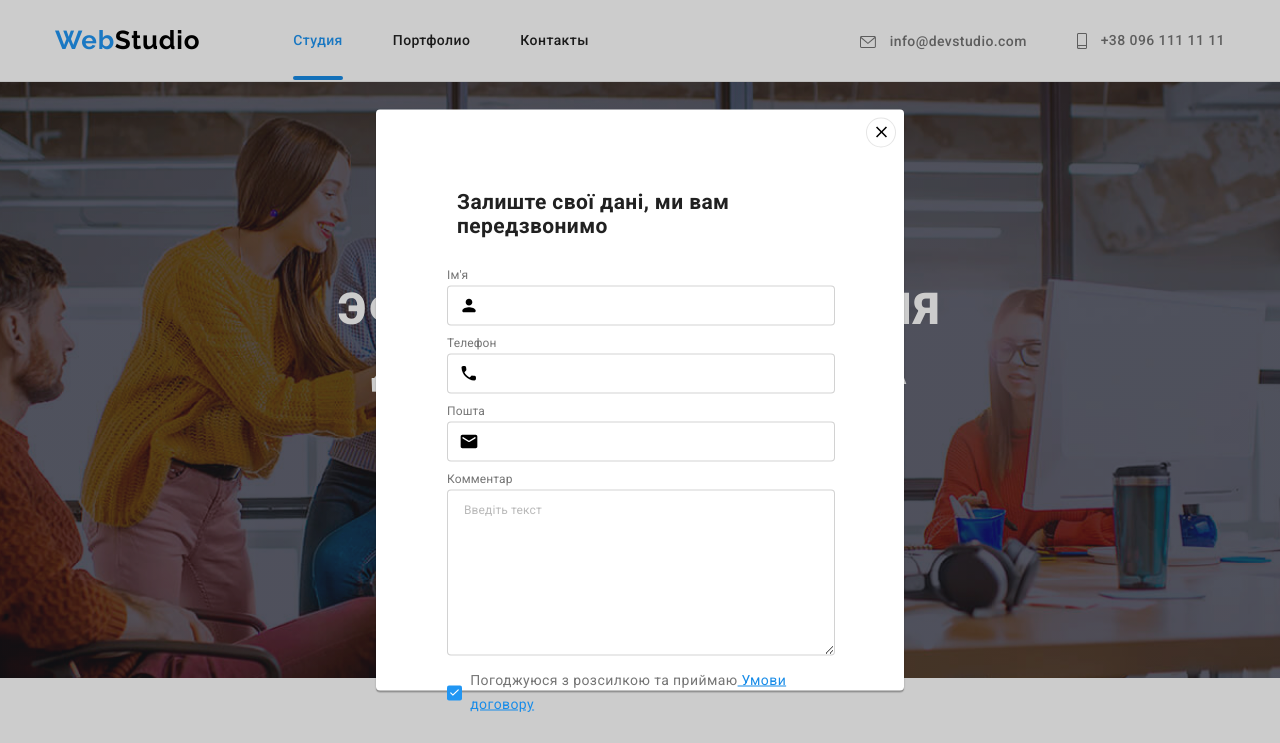
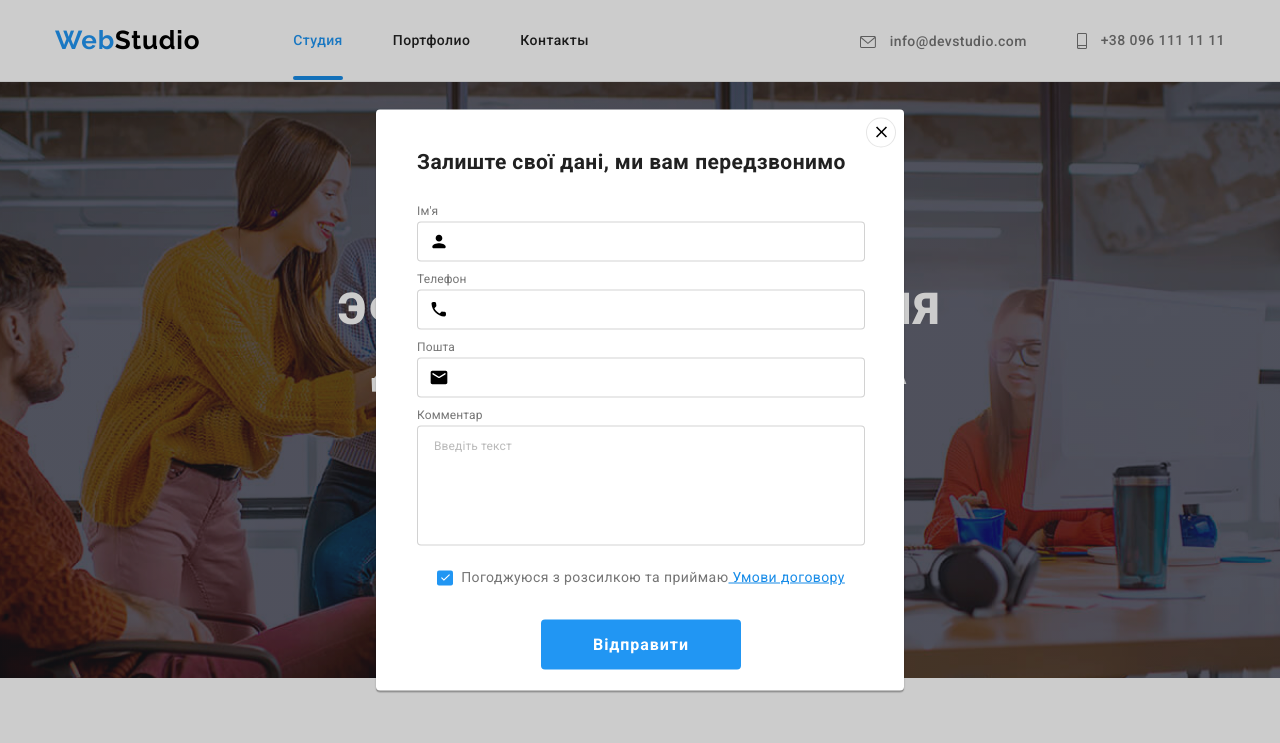
Before and after one commit to Maksym-mtshn/goit-markup-hw-06, a plain HTML site: page index.html in a window 1280 px wide. Both pictures are taken after a click on the button "Заказать услугу". Shown: the top 743 px of the page. Drawn offline with nearby package versions, Linux system fonts and the light colour scheme.

Commit message:
create-tusk

```diff
--- a/css/styles.css
+++ b/css/styles.css
@@ -788,7 +788,6 @@ img {
 
 /* modal form */
 .modal-form {
-  padding: 30px;
   display: flex;
   flex-direction: column;
 }
@@ -797,7 +796,7 @@ img {
 }
 
 .register-title {
-  margin: 40px 40px 0px 40px;
+  margin-bottom: 30px;
 }
 
 .register-text {
@@ -842,6 +841,9 @@ img {
   outline: transparent;
   padding: 12px 16px;
 
+  height: 120px;
+  display: block;
+
   border: 1px solid rgba(33, 33, 33, 0.2);
   border-radius: 4px;
 
@@ -851,10 +853,14 @@ img {
   letter-spacing: 0.01em;
   color: rgba(117, 117, 117, 0.5);
   cursor: pointer;
+  resize: none;
   transition: border-color var(--animation);
 }
 .comment:focus {
   border-color: var(--accent-color);
+}
+.label-coment {
+  margin-bottom: 20px;
 }
 textarea::placeholder {
   font-weight: 400;
@@ -905,7 +911,7 @@ textarea::placeholder {
   align-items: center;
   justify-content: center;
   gap: 8px;
-  padding-bottom: 30px;
+  margin-bottom: 30px;
 }
 
 .form-checkbox-custom {
--- a/index.html
+++ b/index.html
@@ -597,7 +597,7 @@
               </span>
             </label>
 
-            <label class="label-register">
+            <label class="label-coment">
               <span class="register-text">Комментар</span>
               <textarea
                 class="comment"
```
